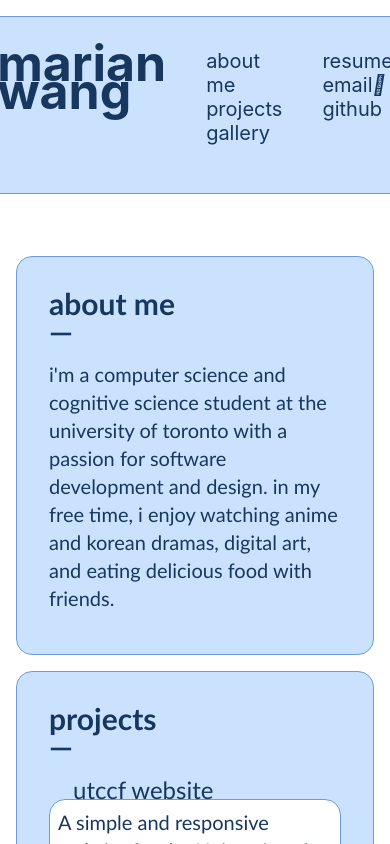
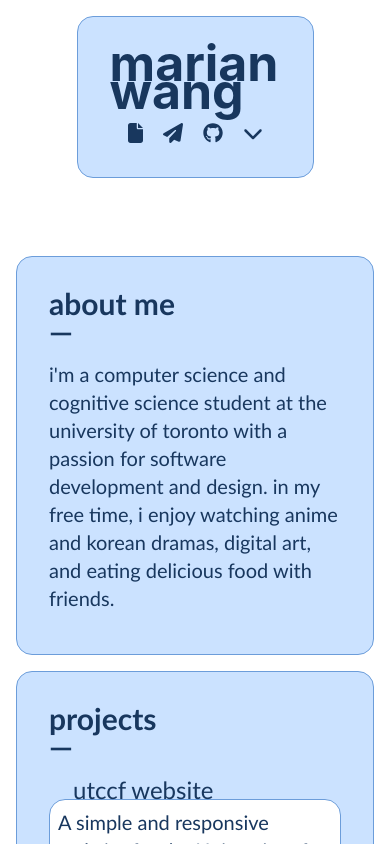
Before and after one commit to marianmwang/marianmwang-site, a React (Create React App) app: page / in a window 390 px wide. Shown: the top 844 px of the page. Built offline with nearby package versions, Linux system fonts and the light colour scheme.

Commit message:
added react bootstrap and animated navbar for mobile

```diff
--- a/package.json
+++ b/package.json
@@ -5,13 +5,16 @@
   "private": true,
   "dependencies": {
     "@fortawesome/fontawesome-svg-core": "^1.3.0-beta2",
+    "@fortawesome/free-brands-svg-icons": "^5.15.4",
     "@fortawesome/free-regular-svg-icons": "^6.0.0-beta2",
     "@fortawesome/free-solid-svg-icons": "^6.0.0-beta2",
     "@fortawesome/react-fontawesome": "^0.1.16",
     "@testing-library/jest-dom": "^5.15.0",
     "@testing-library/react": "^11.2.7",
     "@testing-library/user-event": "^12.8.3",
+    "bootstrap": "^5.1.3",
     "react": "^17.0.2",
+    "react-bootstrap": "^2.0.2",
     "react-dom": "^17.0.2",
     "react-scripts": "^3.4.4",
     "react-scroll": "^1.8.4",
--- a/src/pages/layout.jsx
+++ b/src/pages/layout.jsx
@@ -1,7 +1,12 @@
 import React from "react";
 import { FontAwesomeIcon } from "@fortawesome/react-fontawesome";
 import { Link, animateScroll as scroll } from "react-scroll";
-import { faEnvelope } from '@fortawesome/free-solid-svg-icons'
+import {
+  faPaperPlane,
+  faFile,
+  faChevronDown,
+} from "@fortawesome/free-solid-svg-icons";
+import { faGithub } from "@fortawesome/free-brands-svg-icons";
 
 import "../pages/styles.css";
 
@@ -9,6 +14,19 @@ const Layout = ({ children }) => {
   const scrollToTop = () => {
     scroll.scrollToTop({ duration: 1000 });
   };
+
+  function collapseNavbar() {
+    var navLinks = document.getElementById("collapse-items");
+    var navIcon = document.getElementById("collapse-navbar");
+    if (navLinks.style.display === "none") {
+      navLinks.style.display = "inline";
+      navIcon.style.transform = "rotate(180deg)";
+      navIcon.style.transition = "transform 0.5s";
+    } else {
+      navLinks.style.display = "none";
+      navIcon.style.transform = "rotate(0deg)";
+    }
+  }
 
   return (
     <div className="centered">
@@ -21,6 +39,34 @@ const Layout = ({ children }) => {
           </h1>
         </div>
         <div className="sidenav-section">
+          <ul className="inline-list">
+            <li>
+              <a href="https://drive.google.com/file/d/1RyUoUS1dxxd8SvV8xkZ0FKMLNhwFXgW4/view?usp=sharing">
+                <FontAwesomeIcon icon={faFile} />
+              </a>
+            </li>
+            <li>
+              <a href="mailto:marian.mian.wang@gmail.com">
+                <FontAwesomeIcon icon={faPaperPlane} />
+              </a>
+            </li>
+            <li>
+              <a href="https://github.com/marianmwang">
+                <FontAwesomeIcon icon={faGithub} />
+              </a>
+            </li>
+            <li>
+              <button
+                id="collapse-navbar"
+                className="button-no-style"
+                onClick={collapseNavbar}
+              >
+                <FontAwesomeIcon icon={faChevronDown} />
+              </button>
+            </li>
+          </ul>
+        </div>
+        <div className="sidenav-section" id="collapse-items">
           <ul>
             <li>
               <Link
@@ -29,7 +75,7 @@ const Layout = ({ children }) => {
                 to="about"
                 spy={true}
                 smooth={true}
-                offset={-70}
+                offset={-100}
                 duration={500}
               >
                 <button className="button-no-style">about me</button>
@@ -42,7 +88,7 @@ const Layout = ({ children }) => {
                 to="projects"
                 spy={true}
                 smooth={true}
-                offset={-70}
+                offset={-100}
                 duration={500}
               >
                 <button className="button-no-style">projects</button>
@@ -55,35 +101,11 @@ const Layout = ({ children }) => {
                 to="gallery"
                 spy={true}
                 smooth={true}
-                offset={-70}
+                offset={-100}
                 duration={500}
               >
                 <button className="button-no-style">gallery</button>
               </Link>
-            </li>
-          </ul>
-        </div>
-        <div className="sidenav-section">
-          <ul>
-            <li>
-              <a href="https://drive.google.com/file/d/1RyUoUS1dxxd8SvV8xkZ0FKMLNhwFXgW4/view?usp=sharing">
-                <FontAwesomeIcon icon="fas envelope" />
-                resume
-              </a>
-            </li>
-            <li>
-              <a href="mailto:marian.mian.wang@gmail.com">
-                <FontAwesomeIcon icon="fas fa-envelope" />
-                <FontAwesomeIcon icon={"faEnvelope"} />
-                email
-                <i class="fas fa-paper-plane"></i>
-              </a>
-            </li>
-            <li>
-              <a href="https://github.com/marianmwang">
-                <FontAwesomeIcon icon="fa-brands fa-github" />
-                github
-              </a>
             </li>
           </ul>
         </div>
--- a/src/pages/styles.css
+++ b/src/pages/styles.css
@@ -110,10 +110,24 @@ a {
   text-align: inherit;
 }
 
+.inline-list > li, .inline-list {
+  display: inline;
+  margin: 0 0.5em 0 0.5em;
+  padding-inline-start: 0;
+}
+
+ul {
+  padding-inline-start: 1em;
+  margin-block-end: 0;
+}
+
+#collapse-navbar {
+  display: none;
+}
+
 @media screen and (max-width: 60em) {
   .sidenav {
     position: fixed;
-    display: flex;
     width: auto;
     margin-right: 1em;
     max-height: 15em;
@@ -138,4 +152,17 @@ a {
     display: block;
     margin-bottom: 0;
   }
+
+  .sidenav-section:nth-child(2) {
+    margin-top: 1em;
+  }
+
+  #collapse-navbar {
+    display: inline;
+  }
+
+  #collapse-items {
+    display: none;
+  }
+
 }
```
Also changed, not shown: 1 other file (tests, documents, lock files or other folders).
